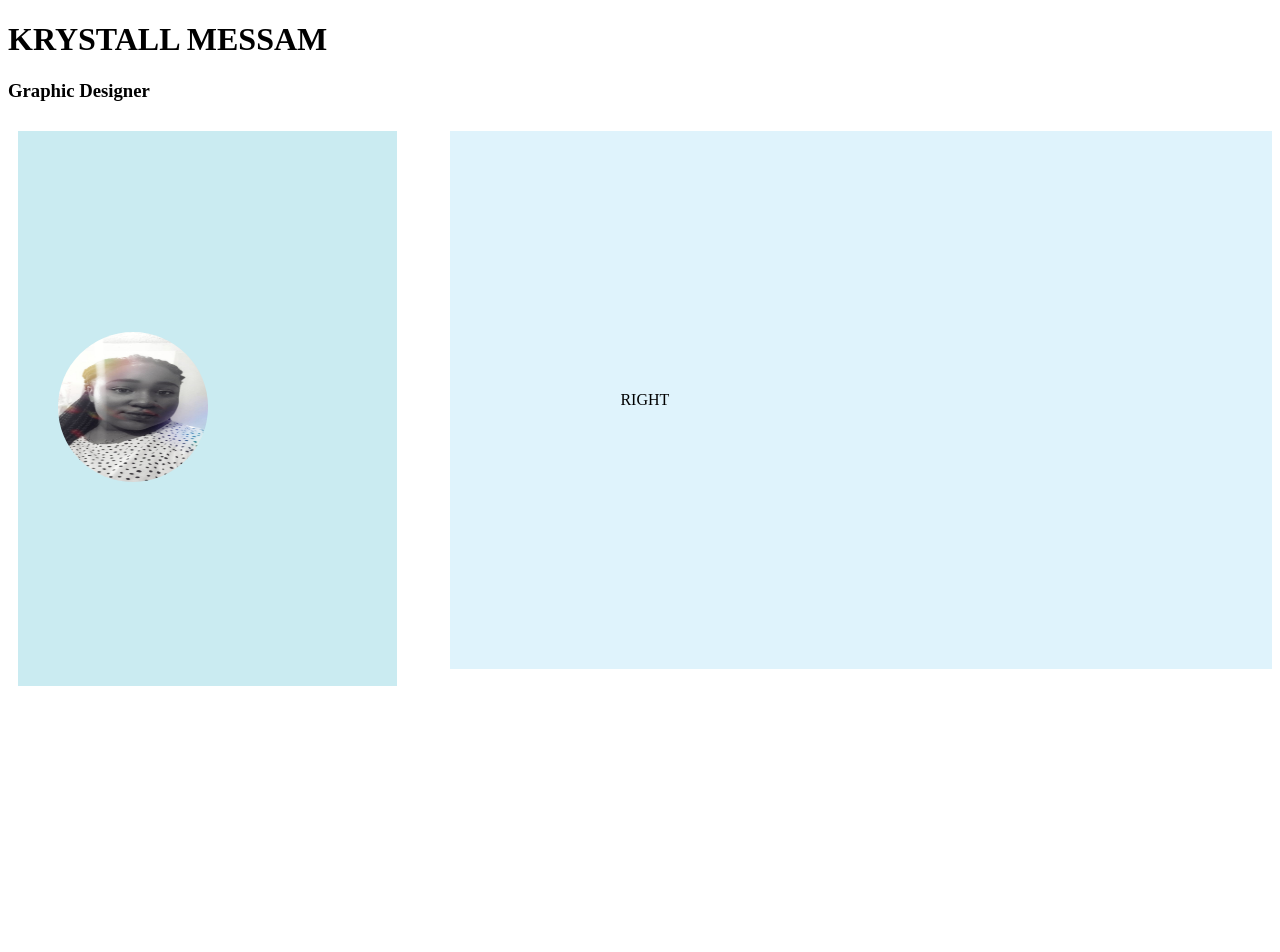
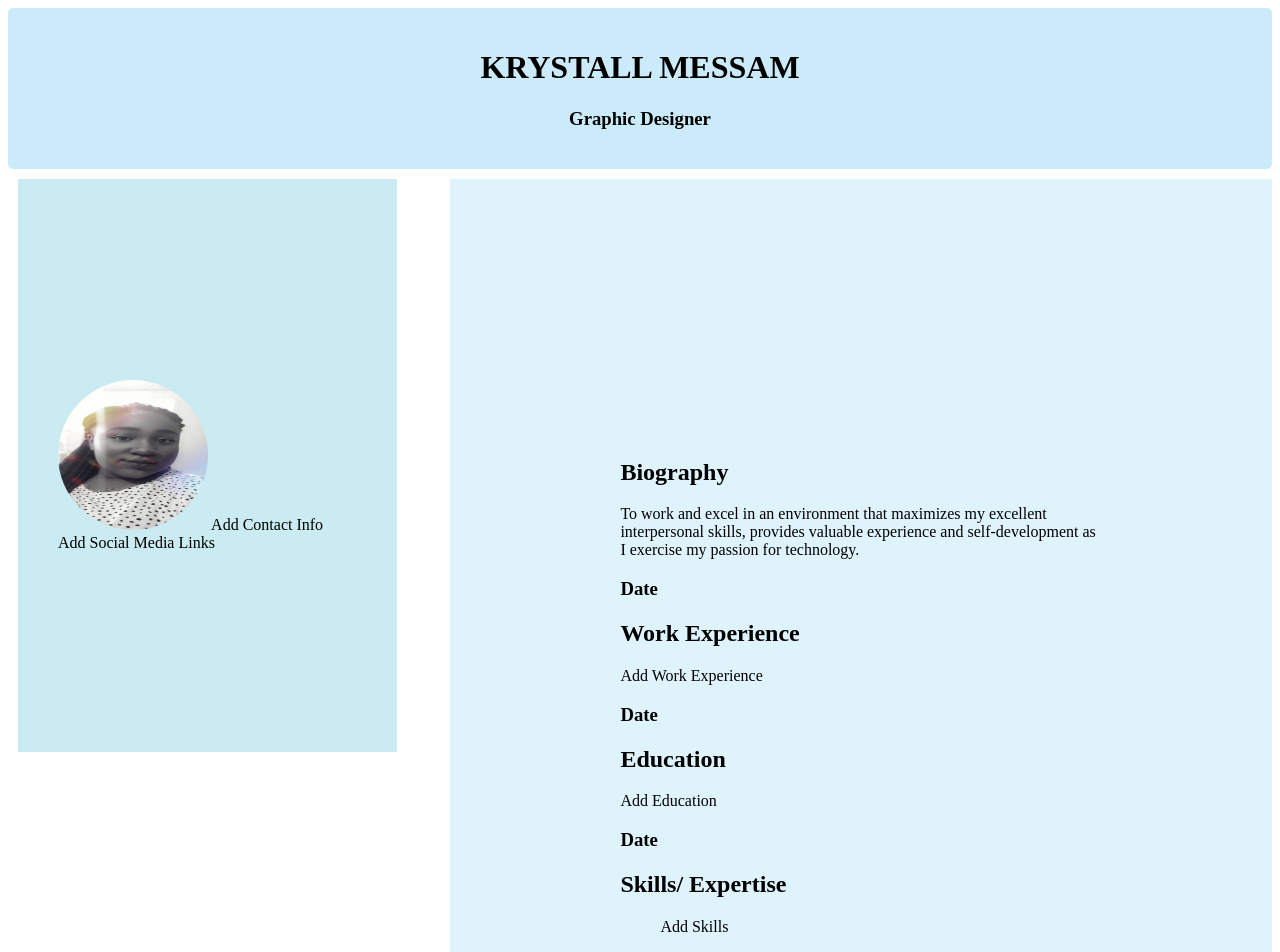
Before and after one commit to massem100/INFO2180, a plain HTML site: page index.html in a window 1280 px wide. Shown: the top 952 px of the page. Before the commit the page ends 800 px from the top, so only its background shows below. Drawn offline with Linux system fonts and the light colour scheme.

Commit message:
index.html

```diff
--- a/index.html
+++ b/index.html
@@ -2,22 +2,52 @@
 <html>
  <head>
     <title> </title>
+
+    <meta charset="utf-8">
+    <meta name="description content ="It all starts with a Resume" />
+    <meta name="keywords" content="html, css" />
+    <meta name="author" content="Krystall Messam">
+
     <link rel = "stylesheet" href = "styles.css"/>
 </head>
 <body>
- <div class="wrapper" id="wrapper">
-     <div class = "Header">
+    <header id = "Header">
          <h1> KRYSTALL MESSAM </h1>
          <h3> Graphic Designer</h3>
+    </header>
+
+    <nav class= "Side-bar">
+
+         <div class = "Image">
+            <img id="Photo" src="https://github.com/massem100/INFO2180/blob/master/Photo.jpeg">
+            Add Contact Info
          </div>
-     <div class= "Side-bar">
-         <div class = "Image">
-            <img id="Photo" src="Photo.jpeg">
+         <div>
+             Add Social Media Links
          </div>
-     </div>
+
+    </nav>
      <div class= "Right-Column">
-         RIGHT
-     </div>
+            <h2 id =" Bio"> Biography </h2>
+            <p>
+                To work and excel in an environment that maximizes my excellent interpersonal skills,
+                provides valuable experience and self-development as I exercise my passion for technology.
+            </p>
+            <h3> Date  </h3>
+            <h2 id =" Work Exp"> Work Experience</h2>
+            <p>
+                Add Work Experience
+            </p>
+            <h3> Date </h3>
+            <h2 id ="Education"> Education </h2>
+            <p>
+                Add Education
+            </p>
+            <h3> Date </h3>
+            <h2> Skills/ Expertise</h2>
+            <ul>
+                 Add Skills
+            </ul>
      </div>
     </body>
 </html>
```
Lines whose indentation alone changed are shown as unchanged.
